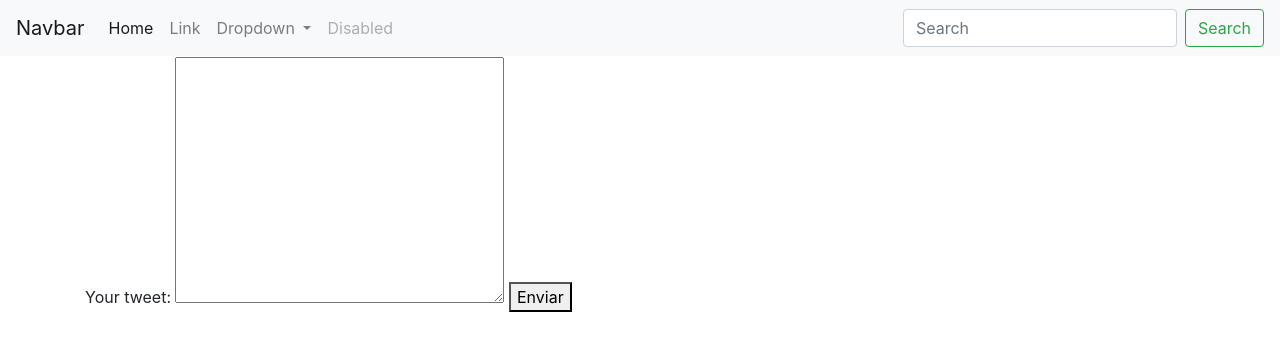
After one commit to jsparadacelis/Djwitter, a Django app: template templates/posts/feed.html in a window 1280 px wide. The commit adds this page. Shown: the top 351 px of the page. Run offline with Django 3.2, Linux system fonts and the light colour scheme; the template is opened without the code that fills it, so the values that code supplies are empty; some libraries are stand-ins or nearby versions.

Commit message:
Static and templates for apps

```diff
--- a/feed/templates/feed.css
+++ /dev/null
@@ -1,6 +0,0 @@
-.tweet-container{
-    border: 1px #ccc solid;
-    border-radius: 6px;
-    padding: 7px;
-    margin: 5px;
-}
--- /dev/null
+++ b/static/css/feed.css
@@ -0,0 +1,10 @@
+.tweet-container {
+    border: 1px #ccc solid;
+    border-radius: 6px;
+    padding: 7px;
+    margin: 5px;
+}
+.row {
+    margin-right: 0px !important;
+    margin-left: 0px !important;
+}
--- /dev/null
+++ b/templates/feed.html
@@ -0,0 +1,9 @@
+<div class="col-lg-8 offset-2">
+        {% for t in tweets_arr %}
+        <div class="tweet-container">
+            <a href="{% url 'profile' t.perfil.user.id %}"><h3>{{t.perfil.user.username}} </h3></a>
+            <p>{{t.texto}}</p>
+            <p>{{t.f_escrito}}</p>
+        </div>
+        {% endfor %}
+</div>
--- /dev/null
+++ b/templates/nav.html
@@ -0,0 +1,35 @@
+<nav class="navbar navbar-expand-lg navbar-light bg-light">
+        <a class="navbar-brand" href="#">Navbar</a>
+        <button class="navbar-toggler" type="button" data-toggle="collapse" data-target="#navbarSupportedContent" aria-controls="navbarSupportedContent" aria-expanded="false" aria-label="Toggle navigation">
+          <span class="navbar-toggler-icon"></span>
+        </button>
+
+        <div class="collapse navbar-collapse" id="navbarSupportedContent">
+          <ul class="navbar-nav mr-auto">
+            <li class="nav-item active">
+              <a class="nav-link" href="#">Home <span class="sr-only">(current)</span></a>
+            </li>
+            <li class="nav-item">
+              <a class="nav-link" href="#">Link</a>
+            </li>
+            <li class="nav-item dropdown">
+              <a class="nav-link dropdown-toggle" href="#" id="navbarDropdown" role="button" data-toggle="dropdown" aria-haspopup="true" aria-expanded="false">
+                Dropdown
+              </a>
+              <div class="dropdown-menu" aria-labelledby="navbarDropdown">
+                <a class="dropdown-item" href="#">Action</a>
+                <a class="dropdown-item" href="#">Another action</a>
+                <div class="dropdown-divider"></div>
+                <a class="dropdown-item" href="#">Something else here</a>
+              </div>
+            </li>
+            <li class="nav-item">
+              <a class="nav-link disabled" href="#">Disabled</a>
+            </li>
+          </ul>
+          <form class="form-inline my-2 my-lg-0">
+            <input class="form-control mr-sm-2" type="search" placeholder="Search" aria-label="Search">
+            <button class="btn btn-outline-success my-2 my-sm-0" type="submit">Search</button>
+          </form>
+        </div>
+      </nav>
--- a/feed/templates/feed.html
+++ b/templates/posts/feed.html
@@ -7,36 +7,22 @@
     <meta http-equiv="X-UA-Compatible" content="ie=edge">
     <link rel="stylesheet" href="https://stackpath.bootstrapcdn.com/bootstrap/4.1.3/css/bootstrap.min.css" integrity="sha384-MCw98/SFnGE8fJT3GXwEOngsV7Zt27NXFoaoApmYm81iuXoPkFOJwJ8ERdknLPMO"
         crossorigin="anonymous">
-   <style>
-        .tweet-container{
-            border: 1px #ccc solid;
-            border-radius: 6px;
-            padding: 7px;
-            margin: 5px;
-        }
-   </style>
+    {% load static %}
+    <link rel="stylesheet" href="{% static 'css/feed.css' %}">
     <title>Document</title>
 </head>
 
 <body>
+    {% include "nav.html" %}
     <div class="row">
         <div class="container">
-            <div class="col-lg-8 offset-2">
-                <h1>Hola mundo</h1>
-                {% for t in feed %}
-                <div class="tweet-container">
-                    <h3>{{t.perfil.user}}</h3>
-                    <p>{{t.texto}}</p>
-                    <p>{{t.f_escrito}}</p>
-                </div>
-                {% endfor %}
-                <form action="{% url 'send_tweet' %}" method="POST">
+           {% include "feed.html" %}
+            <form action="{% url 'send_tweet' %}" method="POST">
                     {% csrf_token %}
                     <label for="content">Your tweet: </label>
                     <textarea name="content" id="" cols="30" rows="10"></textarea>
                     <button type="submit">Enviar</button>
                 </form>
-            </div>
 
         </div>
 
--- a/users/models.py
+++ b/users/models.py
@@ -6,3 +6,6 @@ class Perfil(models.Model):
     bio = models.CharField(max_length=300)
     f_nacimiento = models.DateField(auto_now=False, auto_now_add=False)
     f_creacion = models.DateTimeField(auto_now=True, auto_now_add=False)
+
+    def __str__(self):
+        return self.user.username
```
Also changed, not shown: djwitter/settings.py (+11 -1 lines), templates/users/profile.html (renamed from users/templates/login.html, +4 -6 lines), templates/base.html (added), templates/users/base.html (added).
